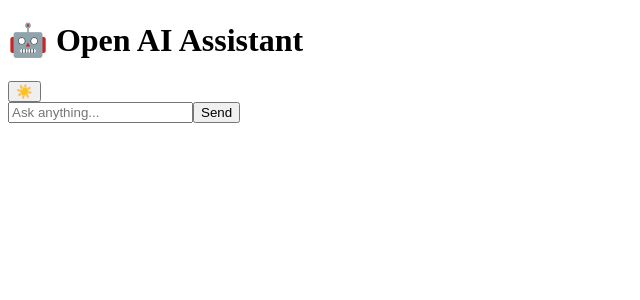
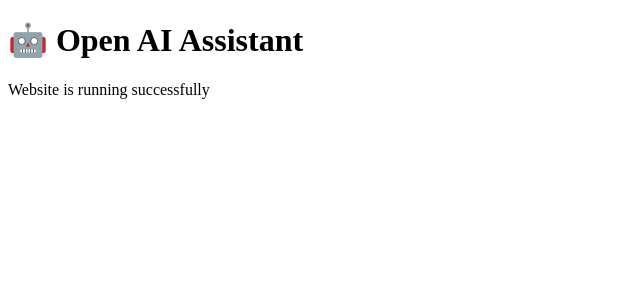
Before and after one commit to mehranebi21/open-ai-assistant, a React (Vite) app: page / in a window 1280 px wide. Shown: the top 300 px of the page, without its empty margins (0-640 px from the left). Built offline with nearby package versions, Linux system fonts and the light colour scheme.

Commit message:
Update App.jsx

```diff
--- a/src/App.jsx
+++ b/src/App.jsx
@@ -1,52 +1,19 @@
-import {useState} from "react";
-
-import ChatBox from "./ChatBox";
-
-
 export default function App(){
-
-
-const [dark,setDark]=useState(true);
-
 
   return (
 
-<div
-className={
-dark ? "app dark":"app"
-}>
-
-
-<header>
-
+    <div>
 
       <h1>
         🤖 Open AI Assistant
       </h1>
 
-
-<button
-onClick={()=>
-setDark(!dark)
-}>
-
-{
-dark ? "☀️":"🌙"
-}
-
-</button>
-
-
-</header>
-
-
-
-<ChatBox/>
-
+      <p>
+        Website is running successfully
+      </p>
 
     </div>
 
   );
 
-
 }
```
Lines whose indentation alone changed are shown as unchanged.
